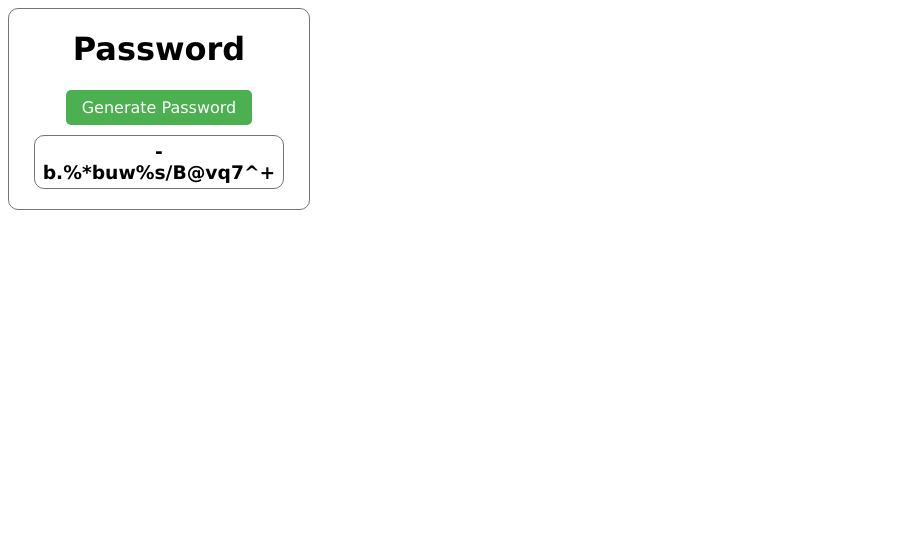
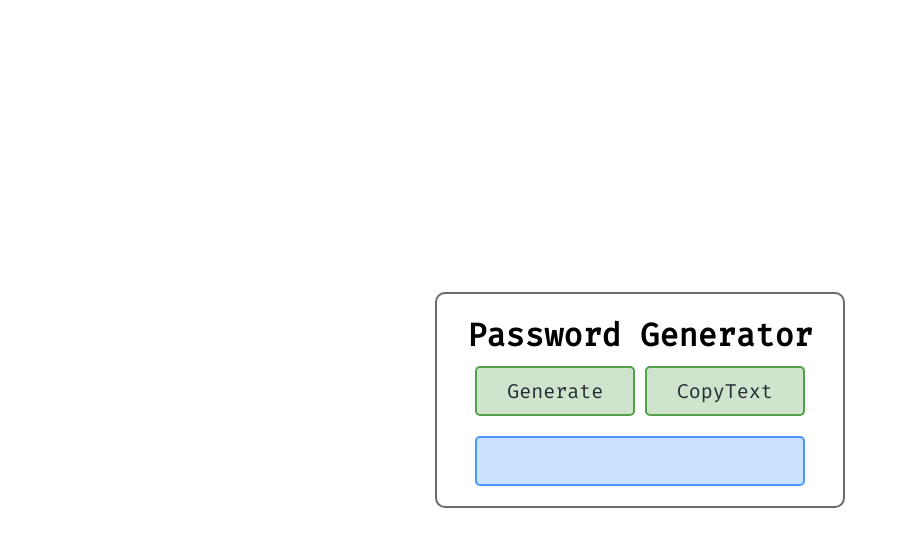
Before and after one commit to codeguyakash/RandomPassword, a plain HTML site: page index.html in a window 1280 px wide. Shown: the whole page, without its empty margins (0-900 px from the left). Drawn offline with Linux system fonts and the light colour scheme.

Commit message:
Update index.html

```diff
--- a/index.html
+++ b/index.html
@@ -1,54 +1,95 @@
 <!DOCTYPE html>
-<html>
+<html lang="en">
   <head>
     <meta charset="UTF-8" />
-    <title>Simple Todo App</title>
+    <meta http-equiv="X-UA-Compatible" content="IE=edge" />
+    <meta name="viewport" content="width=device-width, initial-scale=1.0" />
+    <title>Password Generator</title>
+    <link
+      rel="icon"
+      type="image/x-icon"
+      href="https://png.pngtree.com/png-vector/20190511/ourmid/pngtree-vector-key-icon-png-image_1028662.jpg"
+    />
     <style>
-  *{
-    text-align: center;
-    font-family:'Lucida Sans', 'Lucida Sans Regular', 'Lucida Grande', 'Lucida Sans Unicode', Geneva, Verdana, sans-serif;
+      @import url("https://fonts.googleapis.com/css2?family=Fira+Code&display=swap");
+
+      * {
+        padding: 0;
+        margin: 0;
+        box-sizing: border-box;
+        font-family: "Fira Code", monospace;
+      }
+      .container {
+        width: 100vw;
+        height: 100vh;
+        display: flex;
+        align-items: center;
+        justify-content: center;
       }
       button {
-    font-size: 16px;
-    padding: 8px 16px;
+        margin: 10px 0px;
+        padding: 10px 30px;
         border-radius: 5px;
-    border: none;
-    background-color: #4CAF50;
-    color: white;
-    cursor: pointer;
+        font-size: 20px;
+        background-color: #cee4cc;
+        border: 2px solid #53a04a;
+        color: #282c34;
       }
-  h3{
+      input {
+        margin-top: 10px;
+        border: 2px solid #4a96ff;
+        border-radius: 5px;
+        padding: 10px 20px;
+        background-color: #cce1ff;
+        width: 330px;
+        text-align: center;
+        font-size: 20px;
+      }
+      .row {
+        border: 2px solid #6a6a6a;
         border-radius: 10px;
-    border: 1px solid rgb(116, 116, 116);
-    margin: 10px 25px;
-    padding: 5px;
-  }
-  .container{
-    border-radius: 10px;
-    border: 1px solid rgb(116, 116, 116);
-    width: 300px;
-    height: 200px;
+        padding: 20px 30px;
+        display: flex;
+        flex-direction: column;
+        align-items: center;
+        justify-content: center;
       }
     </style>
   </head>
+
   <body>
     <div class="container">
-      <h1>Password</h1>
-    <button onclick="generatePassword(18)">Generate Password</button>
-    <h3 id="rp">-b.%*buw%s/B@vq7^+</h3>
+      <div class="row">
+        <h1>Password Generator</h1>
+        <div>
+          <button onclick="genPassword()">Generate</button>
+          <button onclick="copyPassword()">CopyText</button>
         </div>
+        <!-- <span id="newPassword">e#Hx2I1y4LgP*xMV6et</span> -->
+        <input type="text" id="password" />
+      </div>
+    </div>
+
     <script>
-      function generatePassword(length) {
-        const charset =
-          "abcdefghijklmnopqrstuvwxyzABCDEFGHIJKLMNOPQRSTUVWXYZ0123456789!@#$%^&*()_+~`|}{[]:;?><,./-=";
+      function genPassword() {
+        let chars =
+          "0123456789abcdefghijklmnopqrstuvwxyz!@#$%^&*()-+=_`~[]{}|\":;?><'ABCDEFGHIJKLMNOPQRSTUVWXYZ";
+        let passwordLength = 18;
         let password = "";
-        for (let i = 0; i < length; i++) {
-          const index = Math.floor(Math.random() * charset.length);
-          password += charset[index];
+        for (let i = 0; i <= passwordLength; i++) {
+          let randomNumber = Math.floor(Math.random() * chars.length);
+          password += chars.substring(randomNumber, randomNumber + 1);
         }
-        console.log(password);
-        const pass = document.getElementById("rp");
-        pass.innerText = password;
+        // const newPassword = document.getElementById("newPassword");
+        // newPassword.innerText = password;
+        document.getElementById("password").value = password;
+      }
+      function copyPassword() {
+        const generatedPassword = document.getElementById("password");
+        generatedPassword.select();
+        generatedPassword.setSelectionRange(0, 99999);
+        const a = navigator.clipboard.writeText(generatedPassword.value);
+        console.log(a);
       }
     </script>
   </body>
```
Lines whose indentation alone changed are shown as unchanged.
